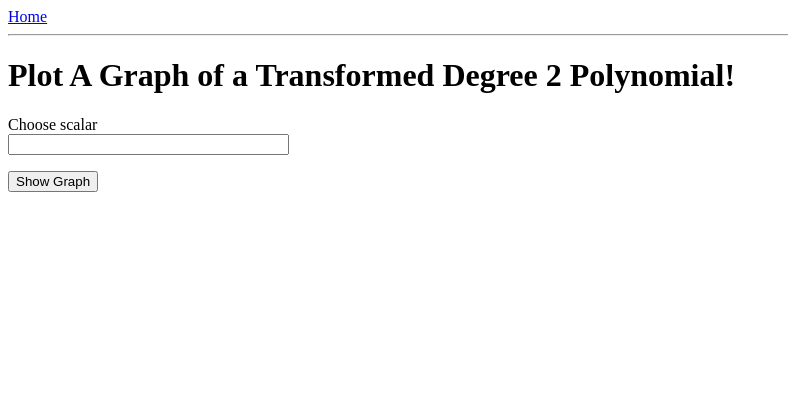
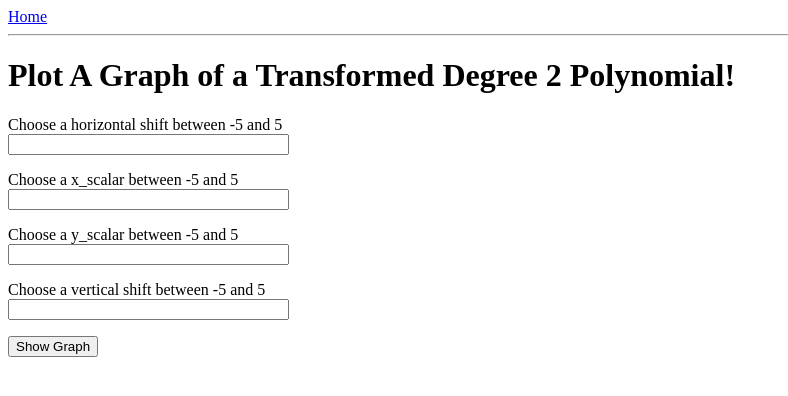
Before and after one commit to lumpofice/math_website, a Flask app: page /polynomial_degree_2_transform in a window 1280 px wide. Shown: the top 396 px of the page, without its empty margins (0-788 px from the left). Run offline with Flask 2, Linux system fonts and the light colour scheme.

Commit message:
adding interactivity on the polynomial degegree 2 function

```diff
--- a/app/forms.py
+++ b/app/forms.py
@@ -18,5 +18,13 @@ class GeometricSeriesForm(FlaskForm):
 
 
 class PolynomialDegree2TransformForm(FlaskForm):
-    scalar = FloatField('Choose scalar', validators=[DataRequired()])
+    horizontal_shift = FloatField('Choose a horizontal shift between -5 and 5',\
+    validators=[DataRequired(), NumberRange(-5, 5)])
+    x_scalar = FloatField(\
+    'Choose a x_scalar between -5 and 5',\
+    validators=[DataRequired(), NumberRange(-5, 5)])
+    y_scalar = FloatField('Choose a y_scalar between -5 and 5',\
+    validators=[DataRequired(), NumberRange(-5, 5)])
+    vertical_shift = FloatField('Choose a vertical shift between -5 and 5',\
+    validators=[DataRequired(), NumberRange(-5, 5)])
     submit = SubmitField('Show Graph')
--- a/app/routes.py
+++ b/app/routes.py
@@ -44,10 +44,11 @@ def polynomial_degree_2_transform():
     if form.validate_on_submit():
 
         square_transform = PolynomialDegree2Transform()
-        square_transform.graph(form.scalar.data)
+        square_transform.graph(form.horizontal_shift.data, form.x_scalar.data,\
+        form.y_scalar.data, form.vertical_shift.data)
 
         return redirect(url_for(\
-	'polynomial_degree_2_transform_graph_results'))
+        'polynomial_degree_2_transform_graph_results'))
 
     return render_template(\
     'polynomial_degree_2_transform.html',\
--- a/app/templates/polynomial_degree_2_transform.html
+++ b/app/templates/polynomial_degree_2_transform.html
@@ -5,9 +5,30 @@
 	<form action='' method='post' novalidate>
 		{{ form.hidden_tag() }}
 		<p>
-			{{ form.scalar.label }}<br>
-			{{ form.scalar(size=32) }}<br>
-			{% for error in form.scalar.errors %}
+			{{ form.horizontal_shift.label }}<br>
+			{{ form.horizontal_shift(size=32) }}<br>
+			{% for error in form.horizontal_shift.errors %}
+			<span style='color: red;'>[{{ error }}]</span>
+			{% endfor %}
+		</p>
+		<p>
+			{{ form.x_scalar.label }}<br>
+			{{ form.x_scalar(size=32) }}<br>
+			{% for error in form.x_scalar.errors %}
+			<span style='color: red;'>[{{ error }}]</span>
+			{% endfor %}
+		</p>
+		<p>
+			{{ form.y_scalar.label }}<br>
+			{{ form.y_scalar(size=32) }}<br>
+			{% for error in form.y_scalar.errors %}
+			<span style='color: red;'>[{{ error }}]</span>
+			{% endfor %}
+		</p>
+		<p>
+			{{ form.vertical_shift.label }}<br>
+			{{ form.vertical_shift(size=32) }}<br>
+			{% for error in form.vertical_shift.errors %}
 			<span style='color: red;'>[{{ error }}]</span>
 			{% endfor %}
 		</p>
```
Also changed, not shown: app/polynomial_degree_2_transform.py (+33 -8 lines), app/static/images/polynomial_degree_2_transform.png.
